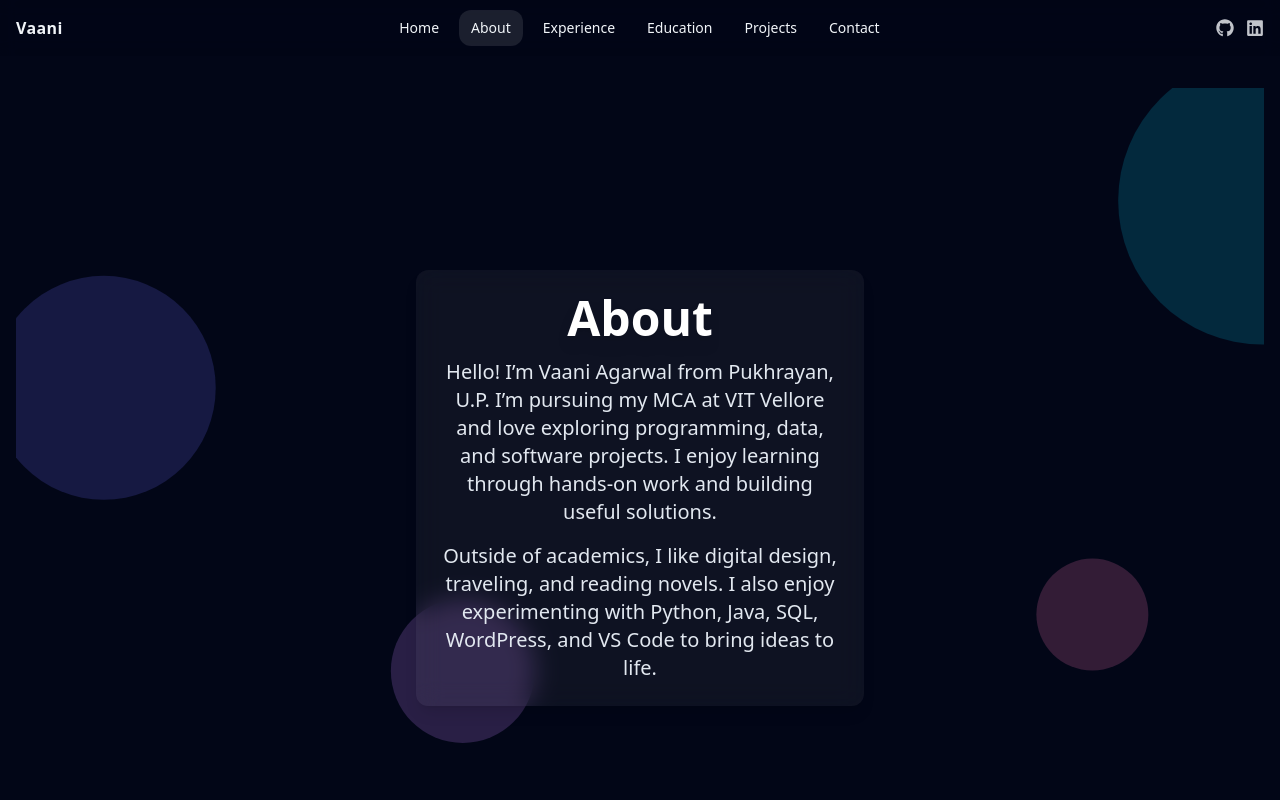
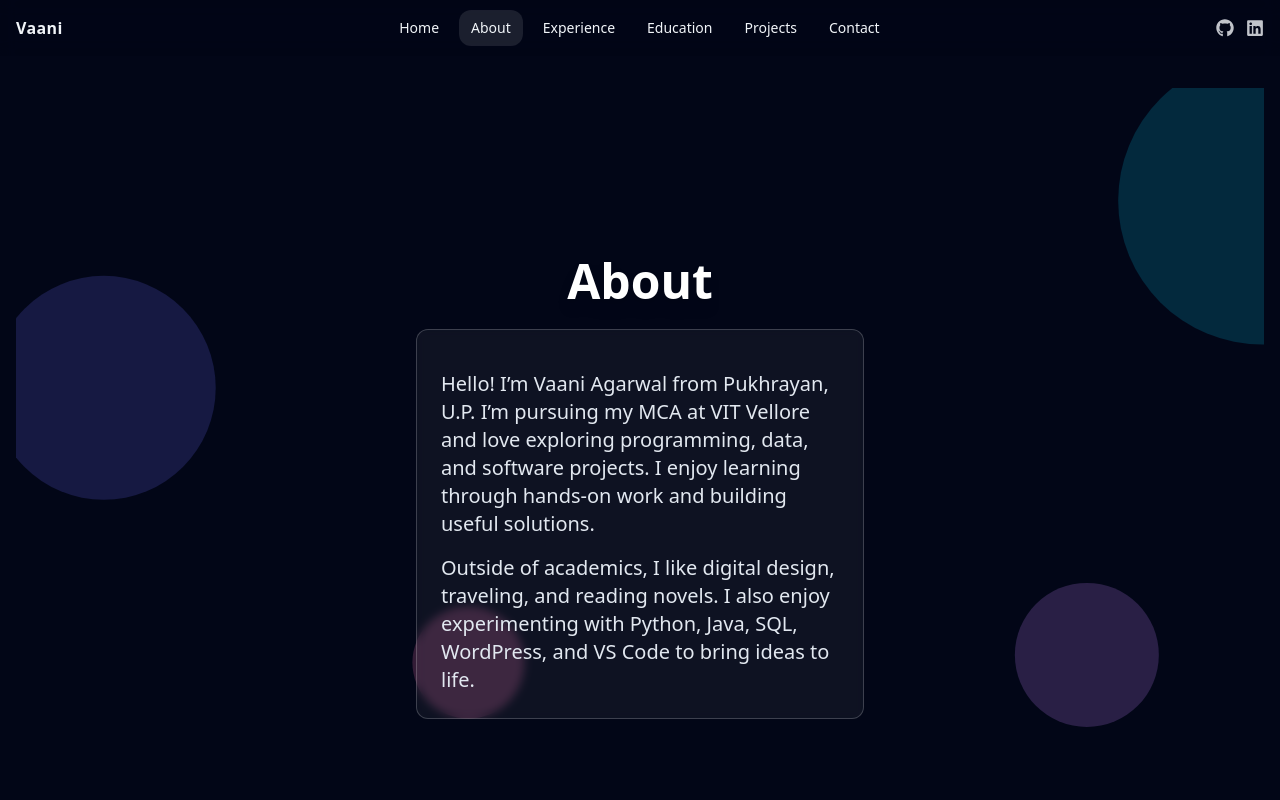
Before and after one commit to VaaniAgarwal/vaani-portfolio, a React (Create React App) app: page /about in a window 1280 px wide. Shown: the top 800 px of the page. Built offline with nearby package versions, Linux system fonts and the light colour scheme.

Commit message:
Add About page with content and design

```diff
--- a/src/pages/About.js
+++ b/src/pages/About.js
@@ -15,12 +15,12 @@ export default function About() {
         transition={{ duration: 10, repeat: Infinity, repeatType: "mirror" }}
       />
       <motion.div
-        className="absolute w-36 h-36 bg-purple-400/20 rounded-full bottom-[20%] right-[60%]"
+        className="absolute w-36 h-36 bg-purple-400/20 rounded-full top-[60%] right-[10%]"
         animate={{ x: [0, 20, 0], y: [0, 15, 0] }}
         transition={{ duration: 12, repeat: Infinity, repeatType: "mirror" }}
       />
       <motion.div
-        className="absolute w-28 h-28 bg-pink-400/20 rounded-full top-[60%] right-[10%]"
+        className="absolute w-28 h-28 bg-pink-400/20 rounded-full bottom-[20%] right-[60%]"
         animate={{ x: [0, 10, 0], y: [0, -10, 0] }}
         transition={{ duration: 14, repeat: Infinity, repeatType: "mirror" }}
       />
@@ -28,17 +28,19 @@ export default function About() {
         initial={{ opacity: 0, y: 20 }}
         animate={{ opacity: 1, y: 0 }}
         transition={{ duration: 0.8 }}
-        className="relative z-10 text-center max-w-md mx-auto bg-white/5 backdrop-blur-md p-6 rounded-xl shadow-lg"
+        className="relative z-10 text-center max-w-md mx-auto"
       >
         <h1 className="text-4xl md:text-5xl font-semibold text-white drop-shadow-lg">
           About
         </h1>
+        <div className="mt-6 p-6 border border-white/20 rounded-xl backdrop-blur-sm bg-white/5 text-left">
         <p className="mt-4 text-slate-200 text-lg md:text-xl leading-relaxed">
           Hello! I’m Vaani Agarwal from Pukhrayan, U.P. I’m pursuing my MCA at VIT Vellore and love exploring programming, data, and software projects. I enjoy learning through hands-on work and building useful solutions.
         </p>
         <p className="mt-4 text-slate-200 text-lg md:text-xl leading-relaxed">
           Outside of academics, I like digital design, traveling, and reading novels. I also enjoy experimenting with Python, Java, SQL, WordPress, and VS Code to bring ideas to life.
         </p>
+        </div>
       </motion.div>
     </section>
   );
```
